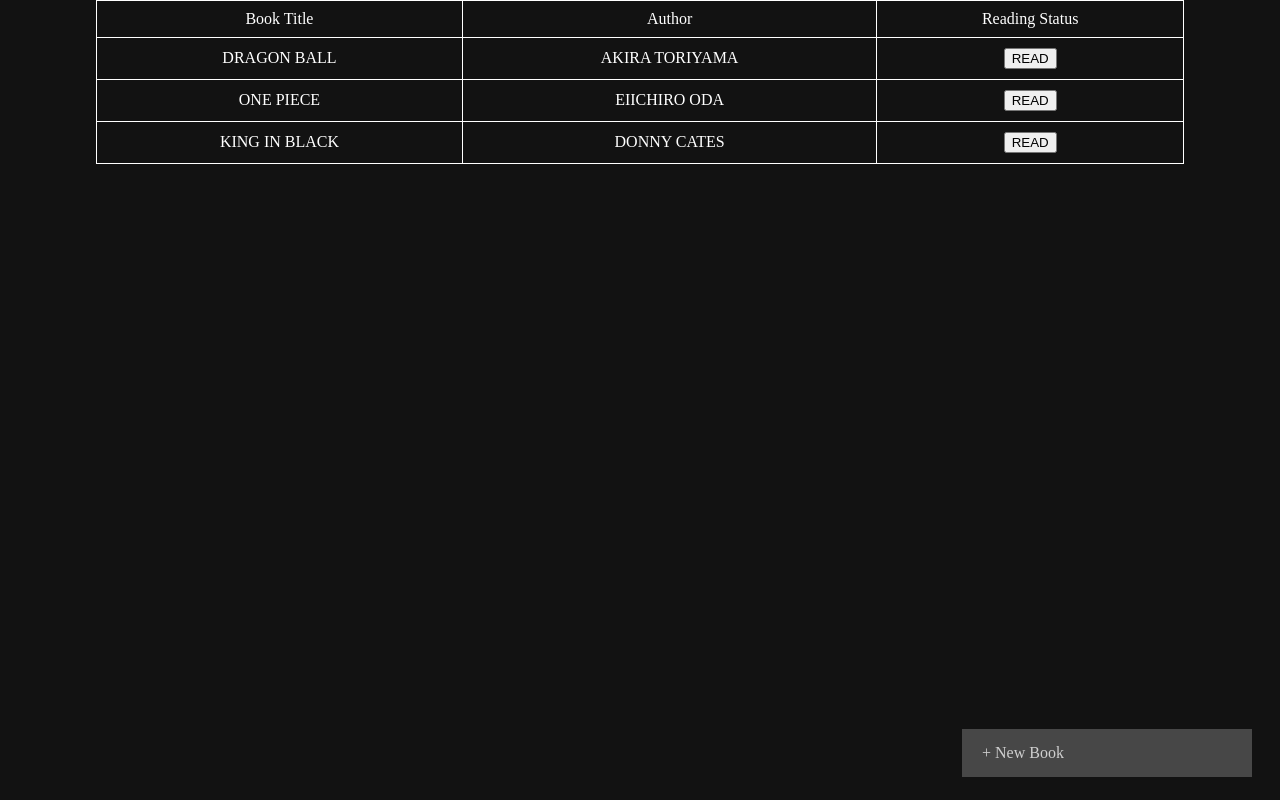
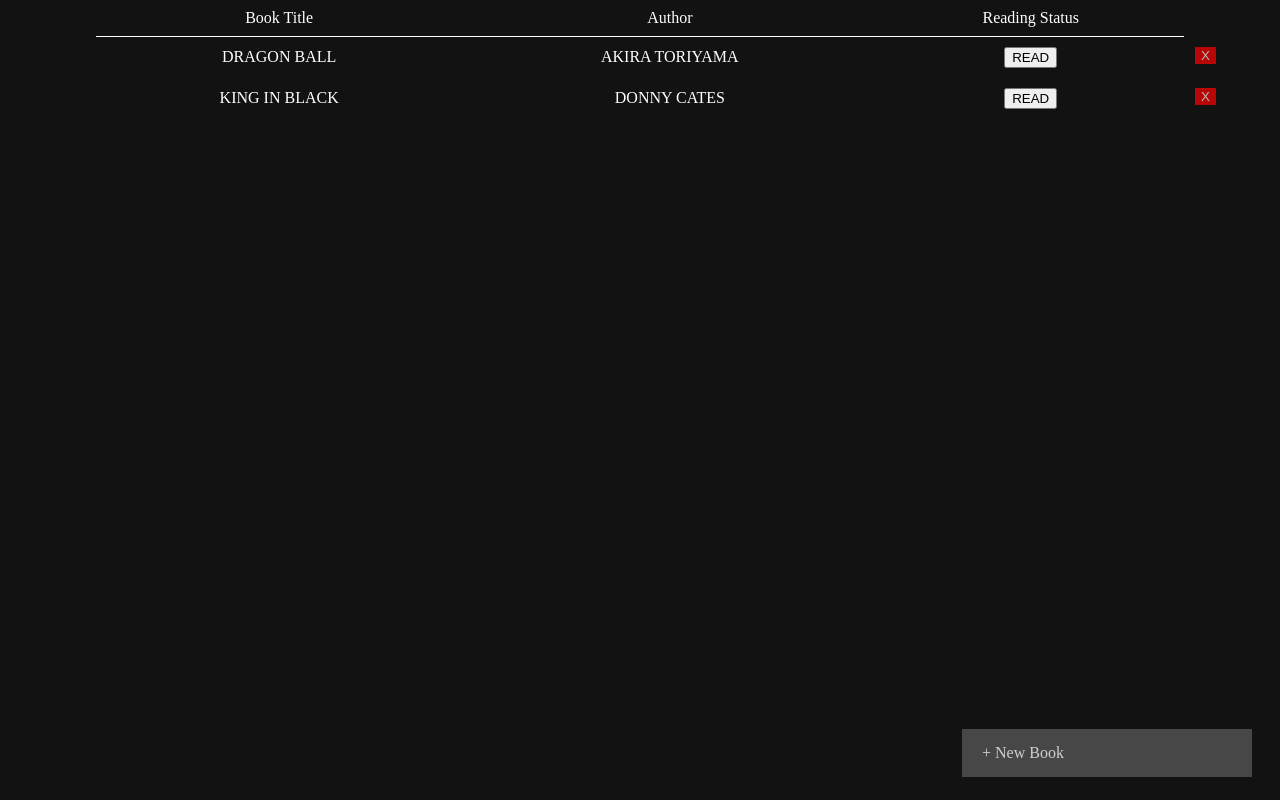
Before and after one commit to Maii0407/Library, a plain HTML site: page index.html in a window 1280 px wide. Drawn offline with Linux system fonts and the light colour scheme.

Commit message:
finally completed the library project lol. thank fuuucking god. just need some final styling

```diff
--- a/index.html
+++ b/index.html
@@ -13,9 +13,9 @@
 <div class="container">
     <table id="table">
         <tr>
-            <th>Book Title</th>
-            <th>Author</th>
-            <th>Reading Status</th>
+            <th class="table-header">Book Title</th>
+            <th class="table-header">Author</th>
+            <th class="table-header">Reading Status</th>
         </tr>
     </table>
     <div class="overlay" id="newBookForm">
--- a/main.css
+++ b/main.css
@@ -11,15 +11,32 @@
     width: 85%;
 }
 
-table, th, td, tr {
-    border: 1px solid white;
+.table-header {
+    border-bottom: 1px solid white;
+}
+
+table, th, td {
+    border: none;
     border-collapse: collapse;
     color: white;
 }
 
-th, td, tr {
+th, td {
     padding: 10px;
     text-align: center;
+}
+
+.deleteBtn {
+    background-color: red;
+    color: white;
+    border: none;
+    opacity: 0.7;
+    position: fixed;
+    right: 5%;
+}
+
+.deleteBtn:hover {
+    opacity: 1;
 }
 
 .open-button {
--- a/script.js
+++ b/script.js
@@ -7,13 +7,11 @@
 const titleInput = document.getElementById('titleInput');
 const authorInput = document.getElementById('authorInput');
 const readInput = document.getElementById('readInput');
-const readBtn = document.getElementById('readBtn');
 
 //default book list in library array
 const dragonBall = new Book('Dragon Ball', 'Akira Toriyama', 'Read');
-const onePiece = new Book('One Piece', 'Eiichiro Oda', 'Read');
 const kingInBlack = new Book('King In Black', 'Donny Cates', 'Read');
-myLibrary.push(dragonBall, onePiece, kingInBlack);
+myLibrary.push(dragonBall, kingInBlack);
 
 //eventlisteners
 createBook.addEventListener('click', addBookToLibrary);
@@ -23,7 +21,7 @@
     let row = table.insertRow();
     row.insertCell().textContent = obj.title;
     row.insertCell().textContent = obj.author;
-    row.insertCell().innerHTML = `<button id='readBtn'>${obj.read}</button>`
+    row.insertCell().innerHTML = `<button class='readBtn' onclick="change(this)">${obj.read}</button> <button class="deleteBtn" onclick='removeRow(this)'>X</button>`
 }
 
 //functions
@@ -40,12 +38,25 @@
  let row = table.insertRow();
  row.insertCell().textContent = titleInput.value.toUpperCase();
  row.insertCell().textContent = authorInput.value.toUpperCase();
- row.insertCell().innerHTML = `<button id='readBtn'>${readInput.value.toUpperCase()}</button>`;
+ row.insertCell().innerHTML = `<button class='readBtn' onclick='change(this)'>${readInput.value.toUpperCase()}</button> <button class="deleteBtn" onclick='removeRow(this)'>X</button>`;
 
  closeForm();
  titleInput.value = '';
  authorInput.value = '';
  readInput.value = '';
+}
+
+function removeRow(button){
+    let r = button.parentNode.parentNode.rowIndex;
+    document.getElementById('table').deleteRow(r);
+}
+
+function change(button){
+    if(button.innerHTML === 'READ'){
+        button.innerHTML = 'NOT READ';
+    } else{
+        button.innerHTML = 'READ';
+    }
 }
 
 function openForm(){
```
